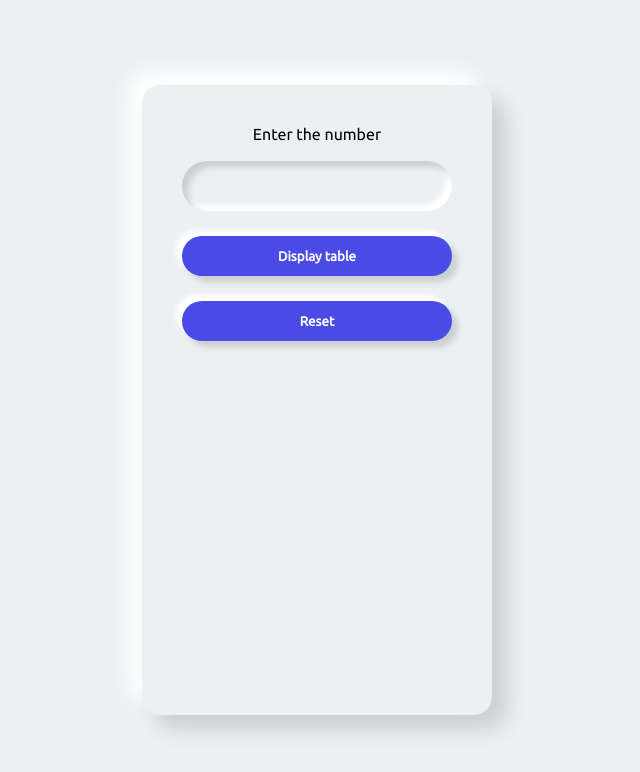
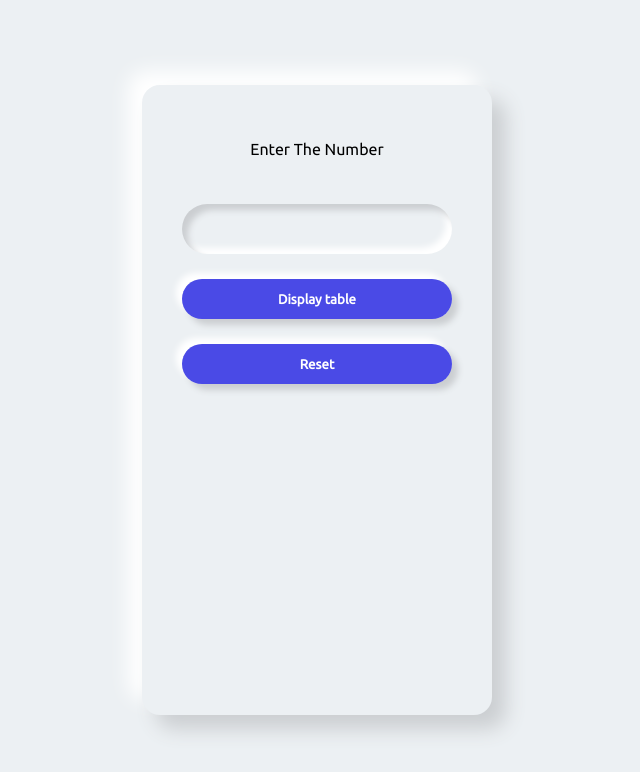
Before and after one commit to iSubhamSingh/MultiplicationTable, a plain HTML site: page index.html in a window 1280 px wide. Shown: the whole page, without its empty margins (323-963 px from the left). Drawn offline with Linux system fonts and the light colour scheme.

Commit message:
Update index.html

```diff
--- a/index.html
+++ b/index.html
@@ -9,13 +9,13 @@
 </head>
 <body>
     <div class="container">
-    Enter the number
+    <label>Enter The Number</label>
     <br><br>
     <input type="text" id="num" >
     <button onclick="printTable()">Display table</button>
 
     <button type="reset" onclick = "erase_Text()">Reset</button>
-    <div id="result">
+    <div id="result" >
 
     </div>
 
```
